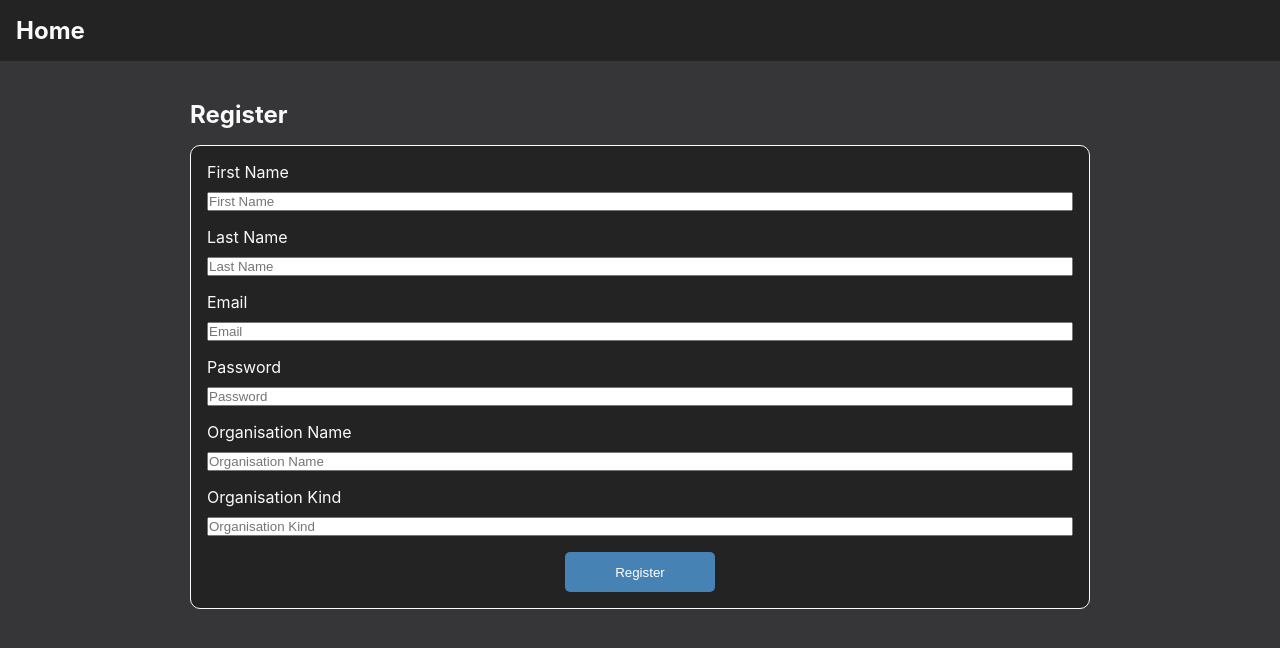
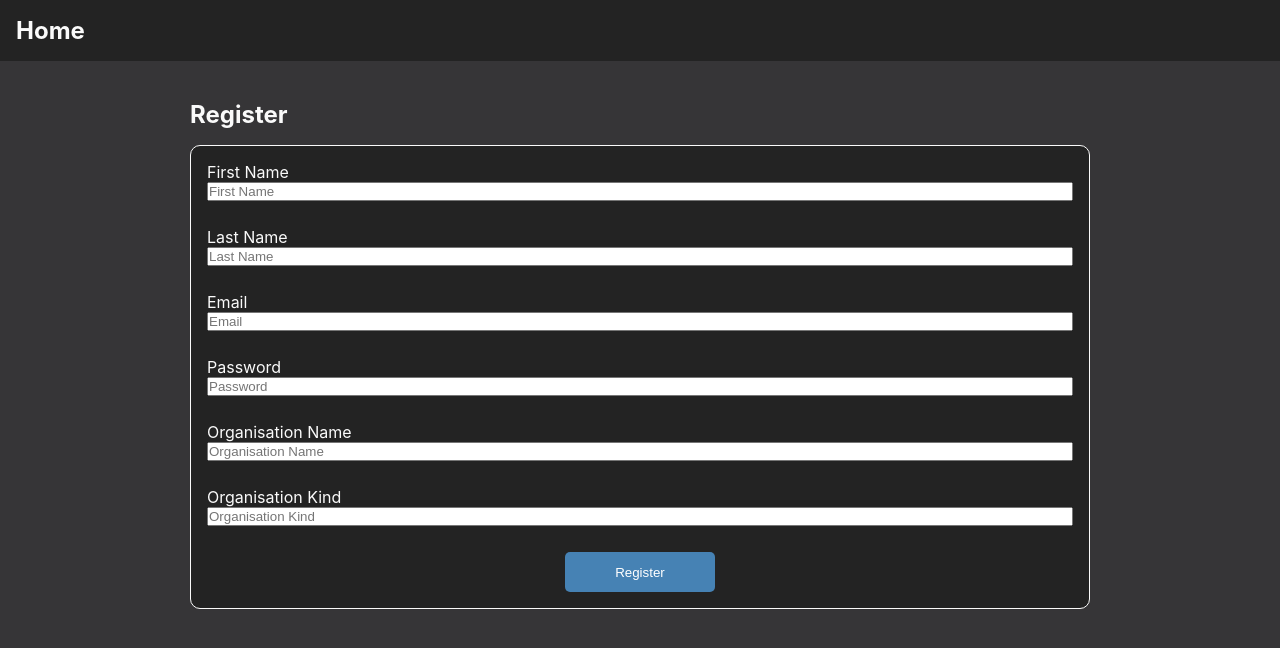
Before and after one commit to rongeee/js3-business-project, a React (Create React App) app: page /register in a window 1280 px wide. Shown: the top 648 px of the page. Built offline with nearby package versions, Linux system fonts and the light colour scheme.

Commit message:
Minor styling fix

```diff
--- a/src/style/Components.js
+++ b/src/style/Components.js
@@ -41,7 +41,7 @@ export const FormContainer = styled.div`
 export const FormInput = styled.div`
   display: flex;
   flex-direction: column;
-  gap: 10px;
+  margin-bottom: 10px;
 `;
 
 export const Wrapper = styled.section`
```
